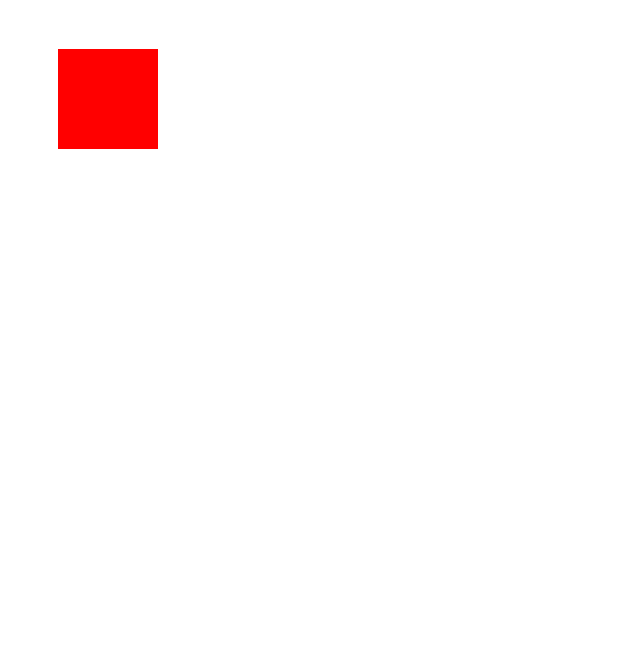
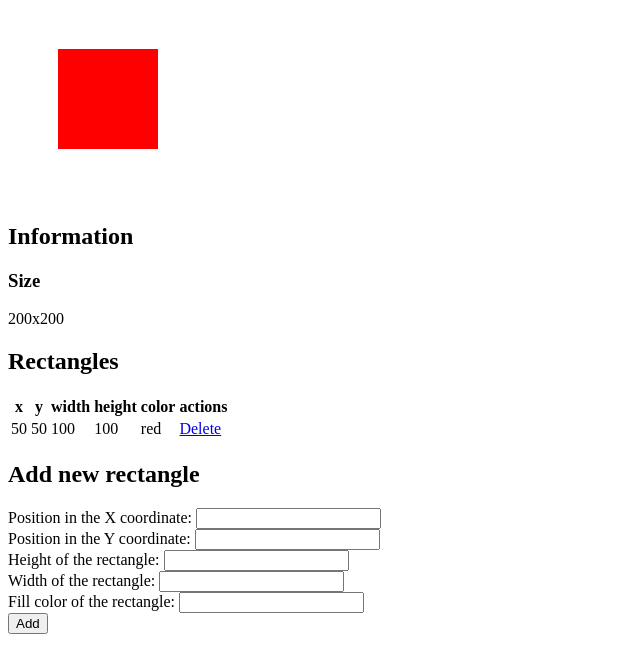
Before and after one commit to pavozayac/awww-5, a Django app: page /cms/1 in a window 1280 px wide. Shown: the part 143-800 px from the top of the page, without its empty margins (0-640 px from the left). Run offline with Django 5.2, Linux system fonts and the light colour scheme; a user stored in the database is signed in; data comes from the database, SQL or seed files in the repository; both versions use the stored data as it was after the commit.

Commit message:
Add features for deleting and adding rectangles

```diff
--- /dev/null
+++ b/pictures/cms/forms.py
@@ -0,0 +1,7 @@
+from django import forms
+from .models import Rectangle
+
+class RectangleForm(forms.ModelForm):
+    class Meta:
+        model = Rectangle
+        exclude = ['id', 'picture']
--- a/pictures/cms/templates/picture.html
+++ b/pictures/cms/templates/picture.html
@@ -1,6 +1,6 @@
 {%extends "base.html"%}
 
-{%block title%} {{picture.id}} {%endblock%}
+{%block title%} {{picture.name}} {%endblock%}
 
 {%block body%}
 
@@ -17,4 +17,43 @@
     {%endfor%}
 </svg>
 
+<h2> Information </h2>
+<h3> Size </h3>
+{{picture.width}}x{{picture.height}}
+
+{%if auth%}
+<h2> Rectangles </h2>
+
+<table>
+    <tr>
+        <th>x</th>
+        <th>y</th>
+        <th>width</th>
+        <th>height</th>
+        <th>color</th>
+        <th>actions</th>
+    </tr>
+
+    {%for rectangle in rectangles%}
+    <tr>
+        <td>{{rectangle.x}}</td>
+        <td>{{rectangle.y}}</td>
+        <td>{{rectangle.width}}</td>
+        <td>{{rectangle.height}}</td>
+        <td>{{rectangle.fill}}</td>
+        <td><a href="/cms/{{picture.id}}/{{rectangle.id}}/delete">Delete</a></td>
+    </tr>
+    {%endfor%}
+</table>
+
+<h2> Add new rectangle </h2>
+
+<form action="/cms/{{picture.id}}/" method="post">
+    {% csrf_token %}
+    {{form}}
+    <input type="submit" value="Add"/>
+</form>
+
+{%endif%}
+
 {%endblock%}
--- a/pictures/cms/urls.py
+++ b/pictures/cms/urls.py
@@ -5,4 +5,7 @@ from . import views
 urlpatterns = [
     path("", views.index, name="index"),
     path("<int:id>", views.picture, name="picture"),
+    path("<int:id>/", views.picture, name="picture"),
+    path("<int:picture_id>/<int:rect_id>/delete", views.delete_rectangle, name="delete_rectangle"),
+    # path("<int:picture_id>/add", views.add_rectangle, name="delete_rectangle"),
 ]
--- a/pictures/cms/views.py
+++ b/pictures/cms/views.py
@@ -1,7 +1,11 @@
-from django.shortcuts import render
+from urllib import request
+from django.http import HttpResponse
+from django.shortcuts import redirect, render
+
+from .forms import RectangleForm
 # from django.http import HttpResponse
 # fromdjango.template import Context
-from .models import Picture
+from .models import Picture, Rectangle
 
 
 def index(req):
@@ -13,8 +17,32 @@ def index(req):
 
 def picture(req, id):
     picture = Picture.objects.prefetch_related('rectangles').get(id=id)
+
+    if req.method == 'POST':
+        form = RectangleForm(req.POST)
+        rect = form.save(commit=False)
+
+        rect.picture_id = id
+
+        if form.is_valid():
+            rect.save()
+
+            # picture.rectangles.add(form.instance)
+
+            return redirect(f'/cms/{id}')
+    else:
+        form = RectangleForm()
+
     return render(req, 'picture.html', context={
         "picture": picture,
         "rectangles": picture.rectangles.all(),
         "auth": req.user.is_authenticated,
+        "form": form,
     })
+
+
+def delete_rectangle(req, picture_id, rect_id):
+    rect = Rectangle.objects.get(id=rect_id)
+    rect.delete()
+
+    return redirect(f'/cms/{picture_id}')
```
Also changed, not shown: pictures/cms/templates/pictures.html (+7 -6 lines), pictures/db.sqlite3, 1 other file.
